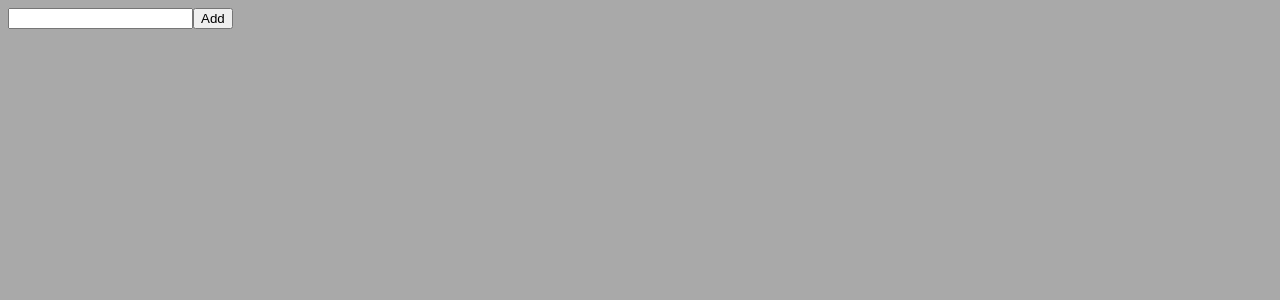
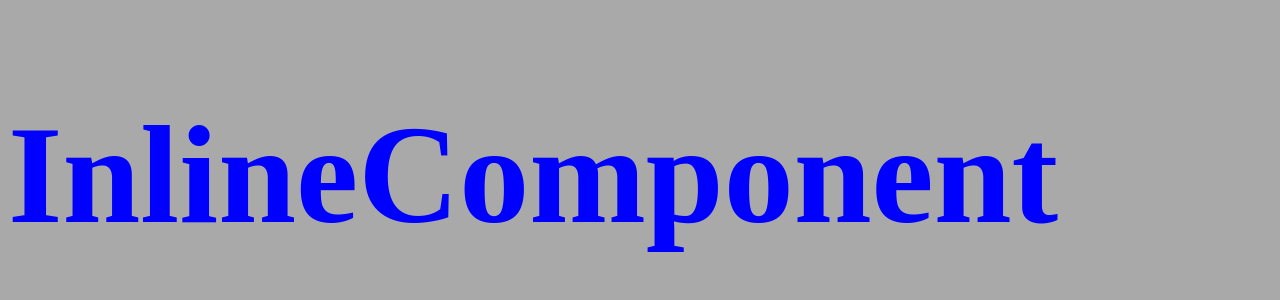
Before and after one commit to mercytv932/React-Todos, a React (Vite) app: page / in a window 1280 px wide. Shown: the top 300 px of the page. Built offline with nearby package versions, Linux system fonts and the light colour scheme.

Commit message:
Inline Styling

```diff
--- a/src/App.jsx
+++ b/src/App.jsx
@@ -1,10 +1,12 @@
 import Todo from "./components/Todo.jsx";
 import "./App.css";
+import InlineComponent from "./components/InlineComponent.jsx";
 
 function App() {
   return (
     <div className="App">
-      <Todo />
+      {/* <Todo /> */}
+      <InlineComponent />
     </div>
   );
 }
--- /dev/null
+++ b/src/components/InlineComponent.jsx
@@ -0,0 +1,8 @@
+const style1 = { color: "blue", fontSize: "140px" };
+export default function InlineComponent() {
+  return (
+    <div>
+      <h1 style={style1}>InlineComponent</h1>
+    </div>
+  );
+}
```
